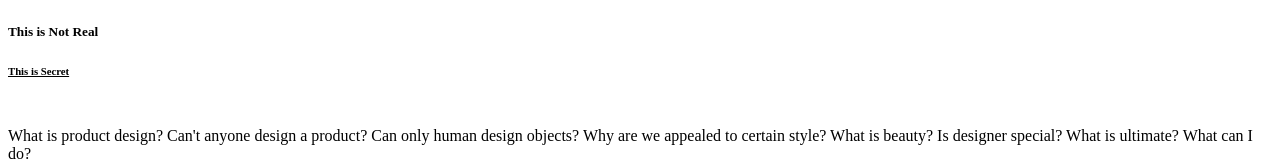
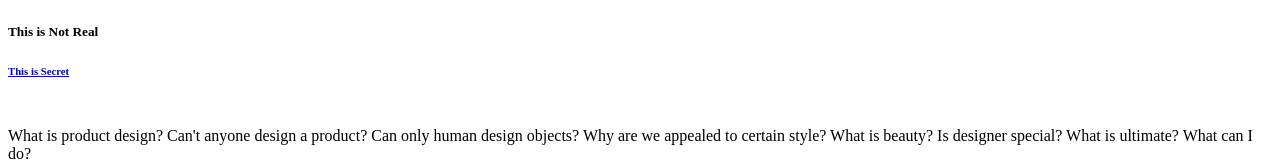
Before and after one commit to cosmic08/web1, a plain HTML site: page contact.html in a window 1280 px wide. Shown: the part 1233-1394 px from the top of the page. Drawn offline with Linux system fonts and the light colour scheme.

Commit message:
Update contact.html

```diff
--- a/contact.html
+++ b/contact.html
@@ -21,9 +21,10 @@
   <h3> This is Real </h3>
   <h4> This is Not Real </h4>
   <h5> This is Not Real </h5>
-  <u><h6> This is Secret </h6></u>
+  <u><h6> <a href="Reality.html">This is Secret</a></h6></u>
   <p style=margin-top:50px;>What is product design? Can't anyone design a product? Can only human design objects? Why are we appealed to certain style? What is beauty? Is designer special? What is ultimate? What can I do?</p>
-  <p style=margin-top:10px;>Question myself everyday.Being able to see the reflection of light through the air. You might be able to observe beauty through your eyes. What if I'm blind? What can feel beautiful and attached? Touch. If certain feeling of the surface makes you happy, what happens when the product is untouchable? Voice,AI. Can AI be the ultimate solution to handicaps from advancing technolgy? I myself had visioned evoluted virtual reality or hologram technology. But now I realized that new technology can neglect certain people in society if you forget to consider the downside.</p>
+  <p style=margin-top:10px;>Question myself everyday. Being able to see the reflection of light through the air. You might be able to observe beauty through your eyes. What if I'm blind? What can feel beautiful and attached? Touch. If certain feeling of the surface makes you happy, what happens when the product is untouchable? Voice,AI. Can AI be the ultimate solution to handicaps from advancing technolgy? I myself had visioned evoluted virtual reality or hologram technology. But now I realized that new technology can neglect certain people in society if you forget to consider the downside.</p>
   <p style="margin-top:10px;">So my first challenge is to find out how much the 3 dimensional objects effect our lives in daily basis. Can hologram or AI fulfill our needs and happiness while saving many resources on the earth? How can this new technology applied to this world?</p>
+
 </body>
 </html>
```
